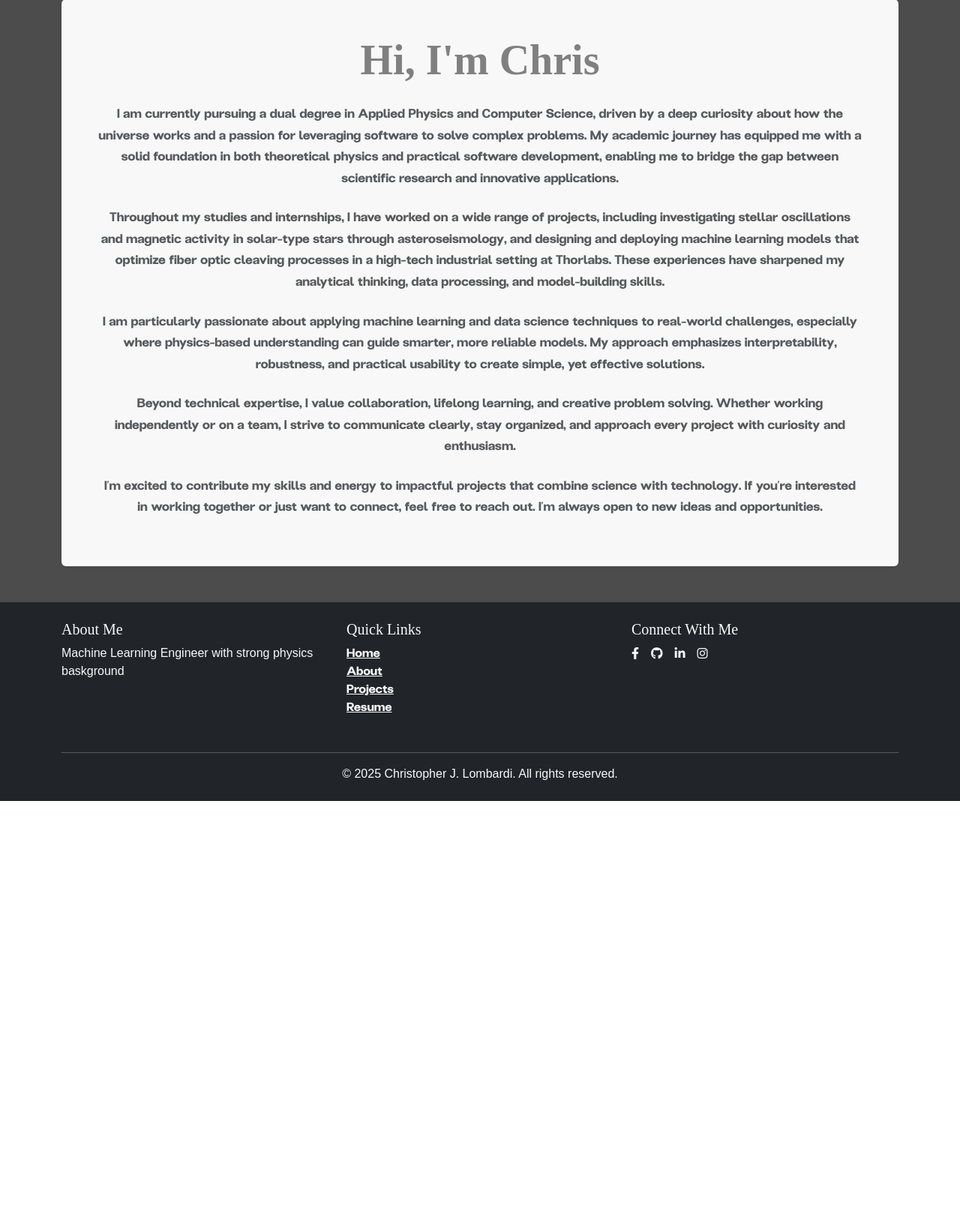
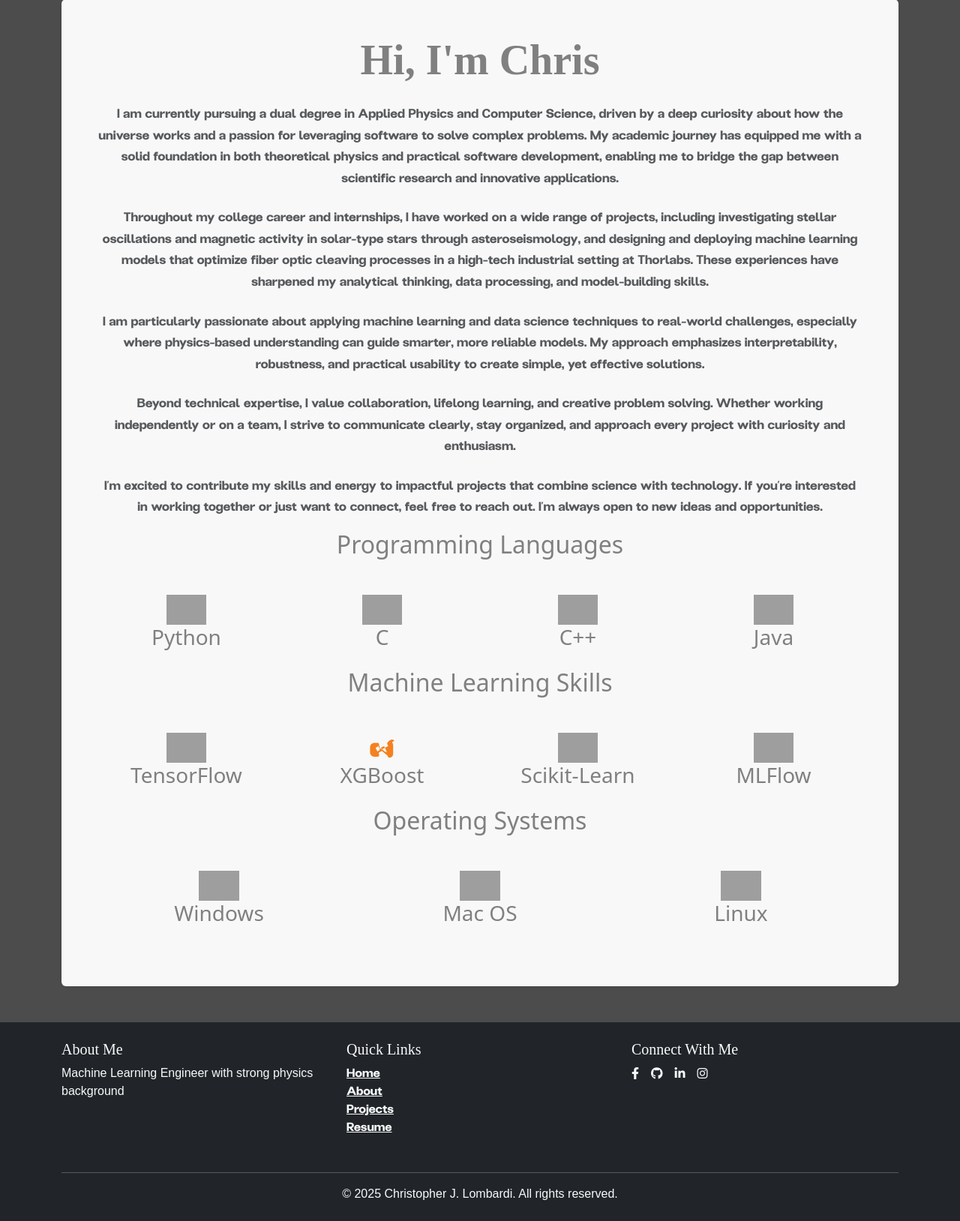
Before and after one commit to c-lombardi23/Portfolio_Website, a Flask app: page /about in a window 1280 px wide. Shown: the part 99-1727 px from the top of the page at 75% size. Before the commit the page ends 1167 px from the top, so only its background shows below. Run offline with Flask 3, Linux system fonts and the light colour scheme; some web fonts are replaced; grey boxes are pictures that could not be loaded.

Commit message:
added skills sections to about me

```diff
--- a/templates/about.html
+++ b/templates/about.html
@@ -21,7 +21,7 @@
       </p>
 
       <p class="text-muted mb-4">
-        Throughout my studies and internships, I have worked on a wide range of projects, including investigating stellar
+        Throughout my college career and internships, I have worked on a wide range of projects, including investigating stellar
         oscillations and magnetic activity in solar-type stars through asteroseismology, and designing and deploying machine
         learning models that optimize fiber optic cleaving processes in a high-tech industrial setting at Thorlabs. These
         experiences have sharpened my analytical thinking, data processing, and model-building skills.
@@ -44,7 +44,116 @@
         I’m always open to new ideas and opportunities.
       </p>
       </div>
+      <h2 class="text-center mb-5">Programming Languages</h2>
+        <div class="row">
+            <div class="col-md-3 mb-3">
+                <div class="text-center">
+                    <img
+                        src="https://cdn.jsdelivr.net/gh/devicons/devicon/icons/python/python-original.svg"
+                        alt="Python Logo"
+                        style="height: 40px; object-fit: contain;"
+                      />
+                    <h3>Python</h3>
+                </div>
+            </div>
+            <div class="col-md-3 mb-3">
+                <div class="text-center">
+                    <img src="https://cdn.jsdelivr.net/gh/devicons/devicon/icons/c/c-original.svg" alt="C" style="height: 40px;">
+                    <h3>C</h3>
+                </div>
+            </div>
+            <div class="col-md-3 mb-3">
+                <div class="text-center">
+                    <img src="https://cdn.jsdelivr.net/gh/devicons/devicon/icons/cplusplus/cplusplus-original.svg" alt="C++" style="height: 40px;">
+                    <h3>C++</h3>
+                </div>
+            </div>
+            <div class="col-md-3 mb-3">
+                <div class="text-center">
+                    <img
+                      src="https://cdn.jsdelivr.net/gh/devicons/devicon/icons/java/java-original.svg"
+                      alt="Java Logo"
+                      style="height: 40px; object-fit: contain;"
+                    />
+                    <h3>Java</h3>
+                </div>
+            </div>
+        </div>
+       <h2 class="text-center mb-5">Machine Learning Skills</h2>
+        <div class="row">
+            <div class="col-md-3 mb-3">
+                <div class="text-center">
+                    <img src="https://cdn.jsdelivr.net/gh/devicons/devicon/icons/tensorflow/tensorflow-original.svg"
+                      alt="TensorFlow"
+                      style="height: 40px;">
+                    <h3>TensorFlow</h3>
+                </div>
+            </div>
+            <div class="col-md-3 mb-3">
+                <div class="text-center">
+                    <svg role="img" viewBox="0 0 24 24" height="40" fill="#f48120" xmlns="http://www.w3.org/2000/svg">
+                    <title>XGBoost</title>
+                    <path d="M21.57 6.32a3.09 3.09 0 0 0-4.1 0l-1.32 1.32a1.26 1.26 0 0 0-.37 1.41l.75 1.59-5.12 2.68-2.49-1.43.36-2.31a1.36 1.36 0 0 0-1.35-1.5h-2.54a3.32 3.32 0 0 0-3.35 3.42v4.3a3.32 3.32 0 0 0 3.35 3.42h2.55a1.38 1.38 0 0 0 1.35-1.49l-.29-1.85 2.48-1.39 4.43 3.68.46 1a1.36 1.36 0 0 0 1.42.76 3.08 3.08 0 0 0 2.74-3.26v-6.6a3.09 3.09 0 0 0-.95-2.38Zm-11.91 7.62-1.72 1-1.51-2.88 3.27-1.69Zm4.31 1.17-3.52-2.94 2.83-1.48 2.24 4.79Z"/>
+                  </svg>
+                    <h3>XGBoost</h3>
+                </div>
+            </div>
+            <div class="col-md-3 mb-3">
+                <div class="text-center">
+                     <img
+                      src="https://scikit-learn.org/stable/_static/scikit-learn-logo-small.png"
+                      alt="Scikit-Learn"
+                      style="height: 40px;"
+                    >
+                    <h3>Scikit-Learn</h3>
+                </div>
+            </div>
+            <div class="col-md-3 mb-3">
+                <div class="text-center">
+                    <img
+                      src="https://cdn.jsdelivr.net/npm/simple-icons@v8/icons/mlflow.svg"
+                      alt="MLflow Logo"
+                      style="height: 40px; fill:#13B2D8; object-fit: contain;"
+                    />
+                    <h3>MLFlow</h3>
+                </div>
+            </div>
+        </div>
+        <h2 class="text-center mb-5">Operating Systems</h2>
+        <div class="row">
+            <div class="col-md-4 mb-4">
+                <div class="text-center">
+                    <img
+                      src="https://upload.wikimedia.org/wikipedia/commons/thumb/5/5f/Windows_logo_-_2012.svg/120px-Windows_logo_-_2012.svg.png"
+                      alt="Windows Logo"
+                      style="height: 40px; object-fit: contain;"
+                    />
+                    <h3>Windows</h3>
+                </div>
+            </div>
+            <div class="col-md-4 mb-4">
+                <div class="text-center">
+                    <img
+                      src="https://upload.wikimedia.org/wikipedia/commons/f/fa/Apple_logo_black.svg"
+                      alt="Apple Logo"
+                      style="height: 40px; object-fit: contain;"
+                    />
+                    <h3>Mac OS</h3>
+                </div>
+            </div>
+            <div class="col-md-4 mb-4">
+                <div class="text-center">
+                    <img
+                    src="https://upload.wikimedia.org/wikipedia/commons/thumb/3/35/Tux.svg/64px-Tux.svg.png"
+                    alt="Linux Tux"
+                    style="height: 40px; object-fit: contain;"
+                  />
+                    <h3>Linux</h3>
+                </div>
+            </div>
+        </div>
     </div>
+
   </div>
 </section>
 
--- a/templates/base.html
+++ b/templates/base.html
@@ -18,20 +18,20 @@
 
 <nav class="navbar navbar-expand-lg navbar-dark bg-dark fixed-top">
     <div class="container">
-        <a class="navbar-brand" href="{% if on_index %}#home{% else %}{{url_for('index')}}#home{% endif %}">Christopher Lombardi</a>
+        <a class="navbar-brand" href="{{url_for('index')}}">Christopher Lombardi</a>
         <button class="navbar-toggler" type="button" data-bs-toggle="collapse" data-bs-target="#navbarNav">
                 <span class="navbar-toggler-icon"></span>
             </button>
         <div class="collapse navbar-collapse" id="navbarNav">
             <ul class="navbar-nav ms-auto">
                 <li class="nav-item">
-                    <a class="nav-link" href="{% if on_index %}#home{% else %}{{url_for('index')}}#home{% endif %}">Home</a>
+                    <a class="nav-link" href="{{url_for('index')}}">Home</a>
                 </li>
                 <li class="nav-item">
-                    <a class="nav-link" href="{% if on_index %}#features{% else %}{{url_for('about')}}#features{% endif %}">About</a>
+                    <a class="nav-link" href="{{url_for('about')}}">About</a>
                 </li>
                 <li class="nav-item">
-                    <a class="nav-link" href="{% if on_index %}#about{% else %}{{url_for('portfolio')}}#about{% endif %}">Projects</a>
+                    <a class="nav-link" href="{{url_for('portfolio')}}">Projects</a>
                 </li>
                 <li class="nav-item">
                     <a class="nav-link" href="{{url_for('resume')}}">Resume</a>
@@ -51,7 +51,7 @@
         <div class="row">
             <div class="col-md-4 mb-3">
                 <h5>About Me</h5>
-                <p>Machine Learning Engineer with strong physics baskground</p>
+                <p>Machine Learning Engineer with strong physics background</p>
             </div>
             <div class="col-md-4 mb-3">
                 <h5>Quick Links</h5>
```
